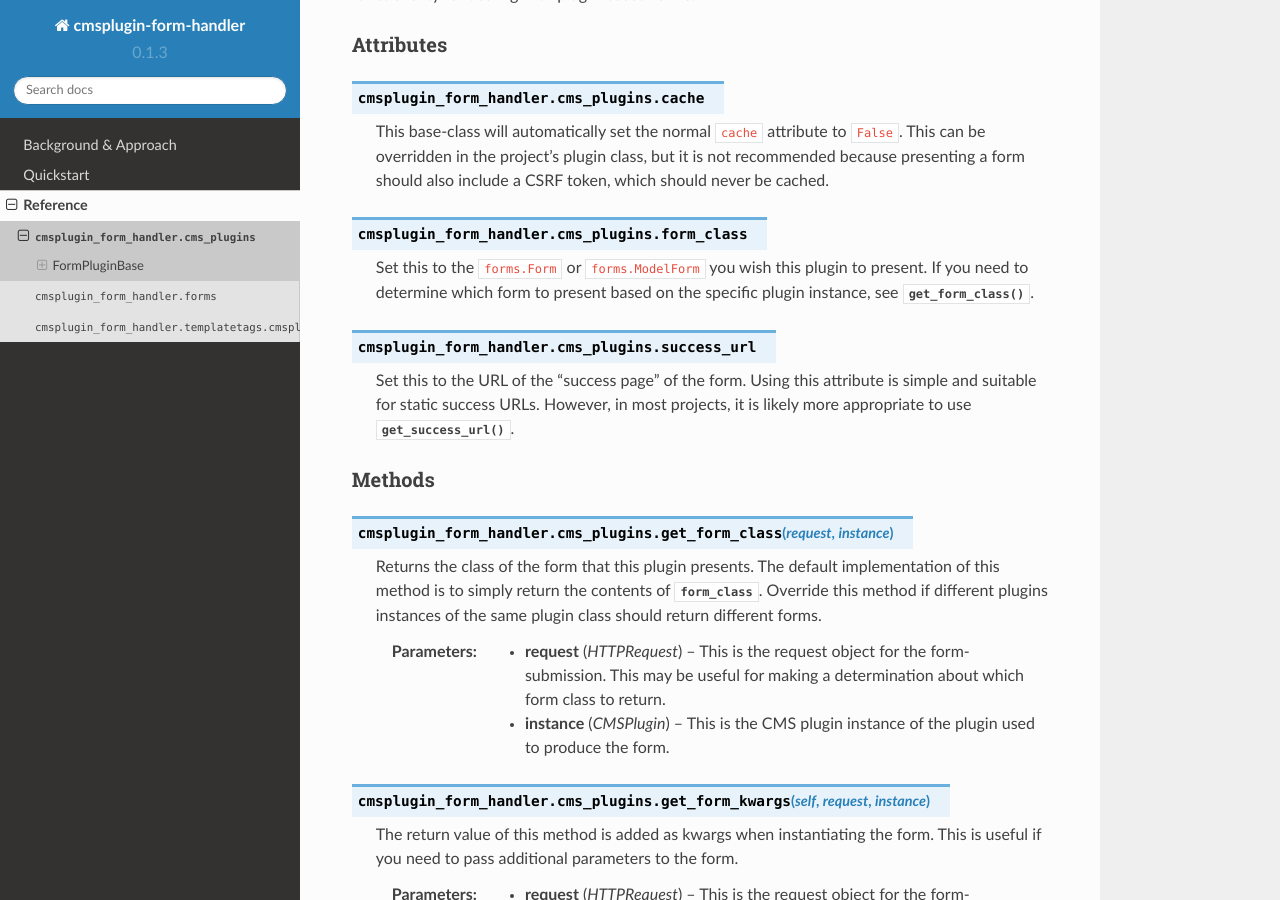
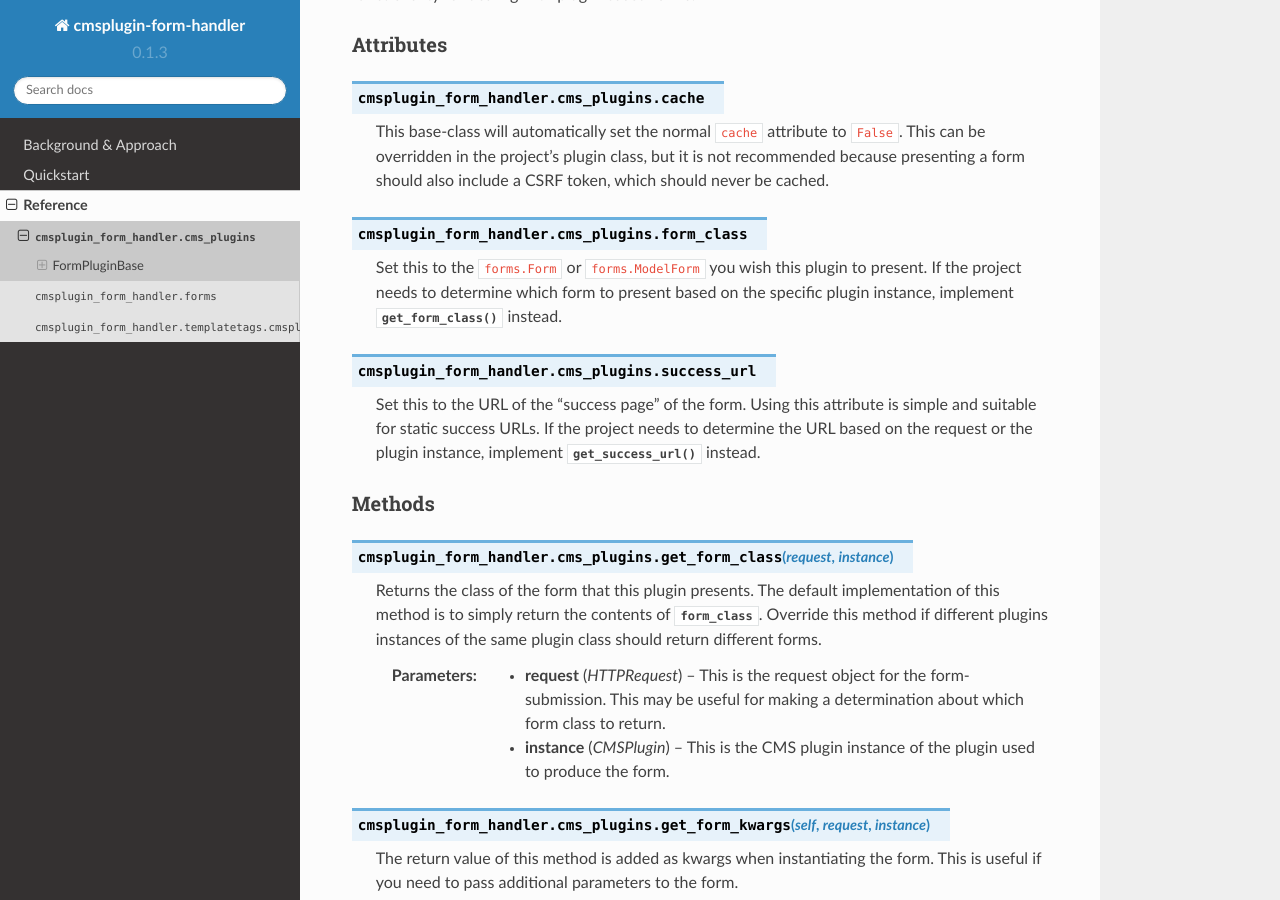
Before and after one commit to mkoistinen/cmsplugin-form-handler, a Sphinx documentation site: the page built from docs/reference/cms_plugins.rst, in a window 1280 px wide and 900 px high, scrolled down 392 px. Built offline with Sphinx 7.4.7 and the Read the Docs theme 2.0.0, drawn with Linux system fonts in a browser that asks for light colours.

Commit message:
Updated language

```diff
--- a/docs/reference/cms_plugins.rst
+++ b/docs/reference/cms_plugins.rst
@@ -28,14 +28,15 @@ Attributes
 .. attribute:: form_class
 
     Set this to the ``forms.Form`` or ``forms.ModelForm`` you wish this plugin
-    to present. If you need to determine which form to present based on the
-    specific plugin instance, see :meth:`get_form_class`.
+    to present. If the project needs to determine which form to present based
+    on the specific plugin instance, implement :meth:`get_form_class` instead.
 
 .. attribute:: success_url
 
     Set this to the URL of the "success page" of the form. Using this attribute
-    is simple and suitable for static success URLs. However, in most projects,
-    it is likely more appropriate to use :meth:`get_success_url`.
+    is simple and suitable for static success URLs. If the project needs to
+    determine the URL based on the request or the plugin instance,
+    implement :meth:`get_success_url` instead.
 
 Methods
 *******
```
